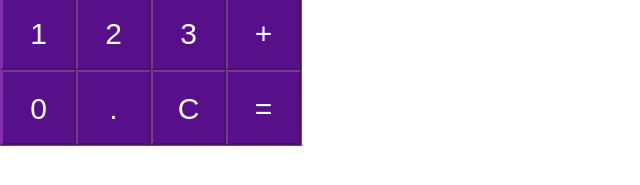
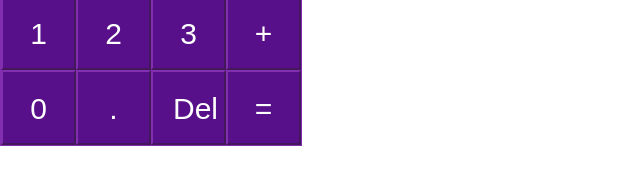
Before and after one commit to marinalourenco/calculadora-academia-accenture, a React (Create React App) app: page / in a window 1280 px wide. Shown: the part 341-526 px from the top of the page, without its empty margins (0-640 px from the left). Built offline with nearby package versions, Linux system fonts and the light colour scheme.

Commit message:
Update App.js

```diff
--- a/src/App.js
+++ b/src/App.js
@@ -75,7 +75,7 @@ function App() {
          {Botao('+',()=>addDigitalTela('+'))}
          {Botao('0',()=>addDigitalTela('0'))}
          {Botao('.',()=>addDigitalTela('.'))}
-         {Botao('C',()=>operar('bs'))}
+         {Botao('Del',()=>operar('bs'))}
          {Botao('=',()=>operar('='))}
        </S.GridBotoes>
     </S.Container>
```
